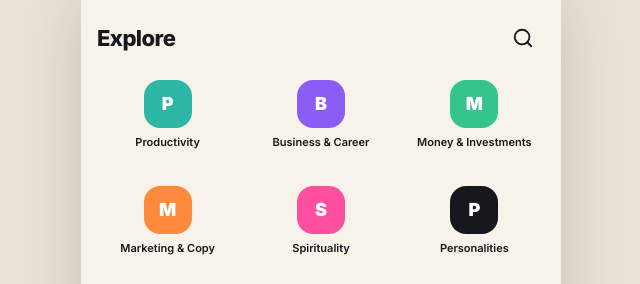
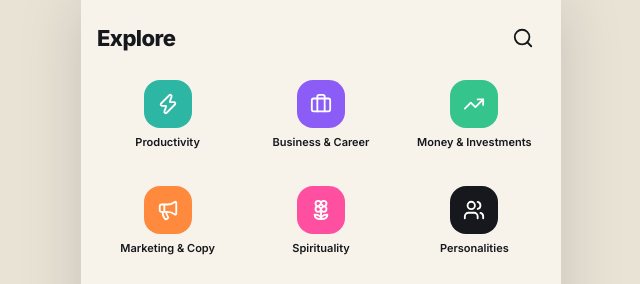
Before and after one commit to AjithSrikumar/Gist, a Next.js app in the folder gist/: page /explore in a window 1280 px wide. Shown: the top 284 px of the page, without its empty margins (319-959 px from the left). Built offline with nearby package versions, Linux system fonts and the light colour scheme.

Commit message:
Auto-commit: 1 file(s) [2026-08-26 14:53:15]

```diff
--- a/gist/src/app/(tabs)/explore/page.tsx
+++ b/gist/src/app/(tabs)/explore/page.tsx
@@ -62,10 +62,10 @@ export default function ExplorePage() {
               style={filter === c.id ? { backgroundColor: `${c.color}14`, boxShadow: `inset 0 0 0 2px ${c.color}` } : undefined}
             >
               <span
-                className="flex h-12 w-12 items-center justify-center rounded-2xl text-lg font-black text-white"
+                className="flex h-12 w-12 items-center justify-center rounded-2xl text-white"
                 style={{ backgroundColor: c.color }}
               >
-                {c.name.slice(0, 1)}
+                {(() => { const Icon = ICONS[c.icon]; return Icon ? <Icon size={22} /> : c.name.slice(0, 1); })()}
               </span>
               <span className="text-center text-[11px] leading-tight font-semibold text-ink-900">{c.name}</span>
             </motion.button>
```
